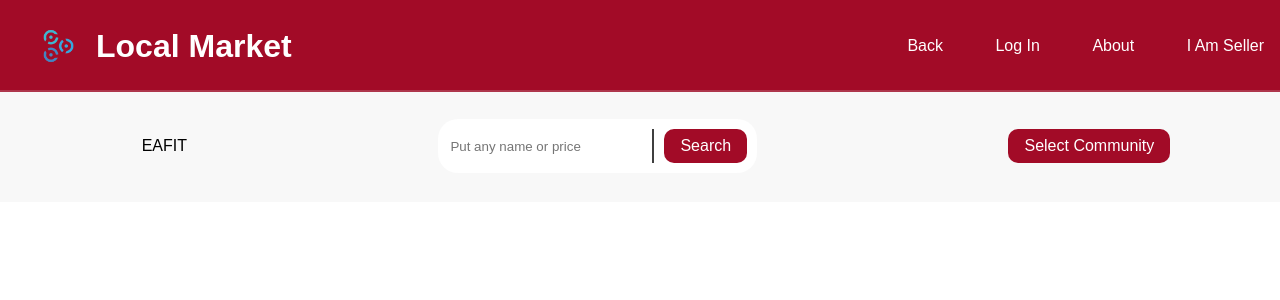
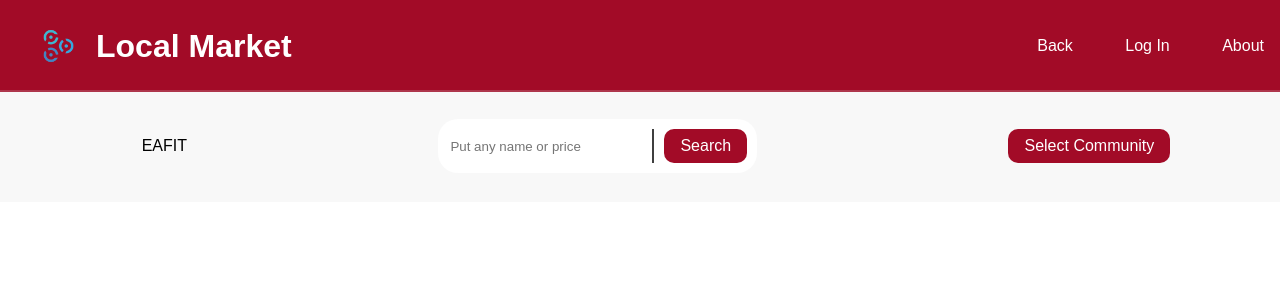
Before and after one commit to SantiBetancur/ARQUITECTURA_SFT_TALLER_1, a Django app: page /EAFIT/home/ in a window 1280 px wide. Shown: the top 300 px of the page. Run offline with Django 4.2, Linux system fonts and the light colour scheme; data that the repository does not hold is empty.

Commit message:
Commit sb

```diff
--- a/Local_Market/LCM_US004/community_main_page/templates/home.html
+++ b/Local_Market/LCM_US004/community_main_page/templates/home.html
@@ -16,7 +16,6 @@
             <button>Back</button>
             <button>Log In</button>
             <button>About</button>
-            <button>I Am Seller</button>
         </nav>
     </header>
     <header class="sub-header">
```
